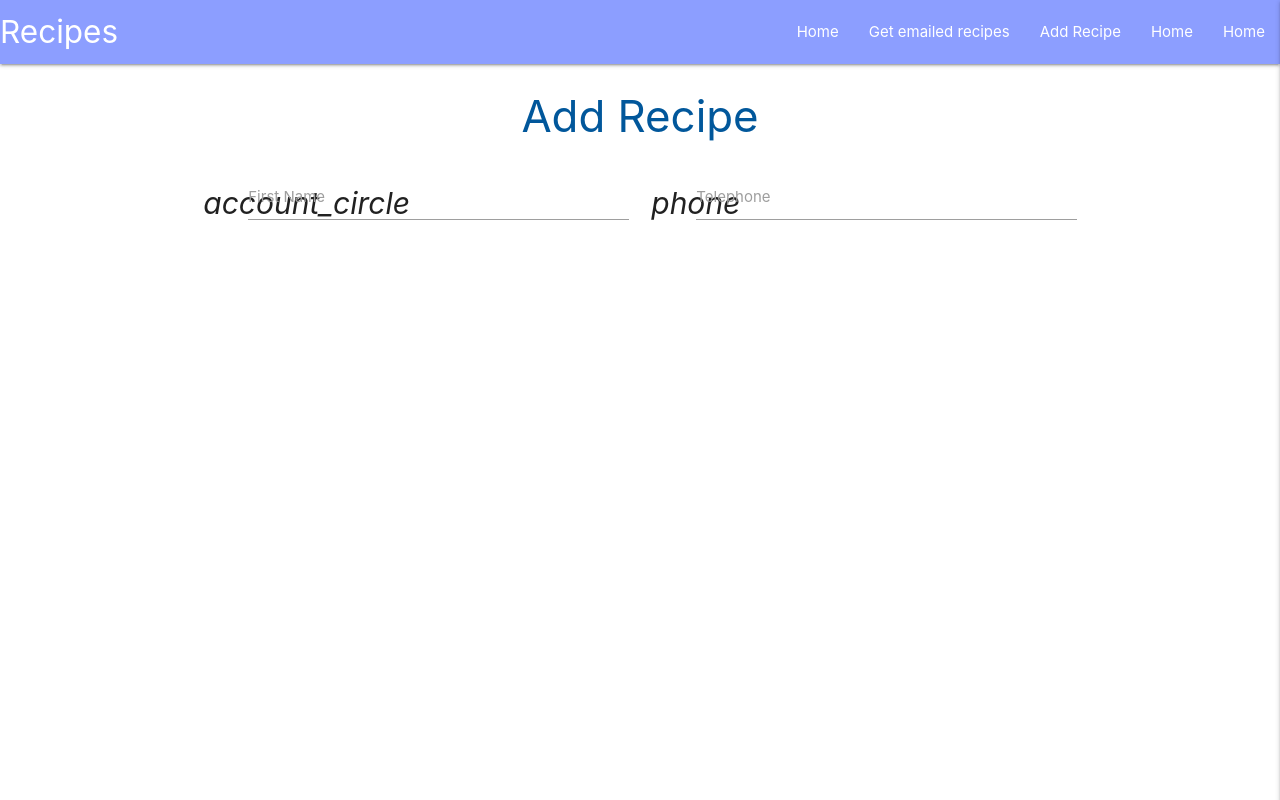
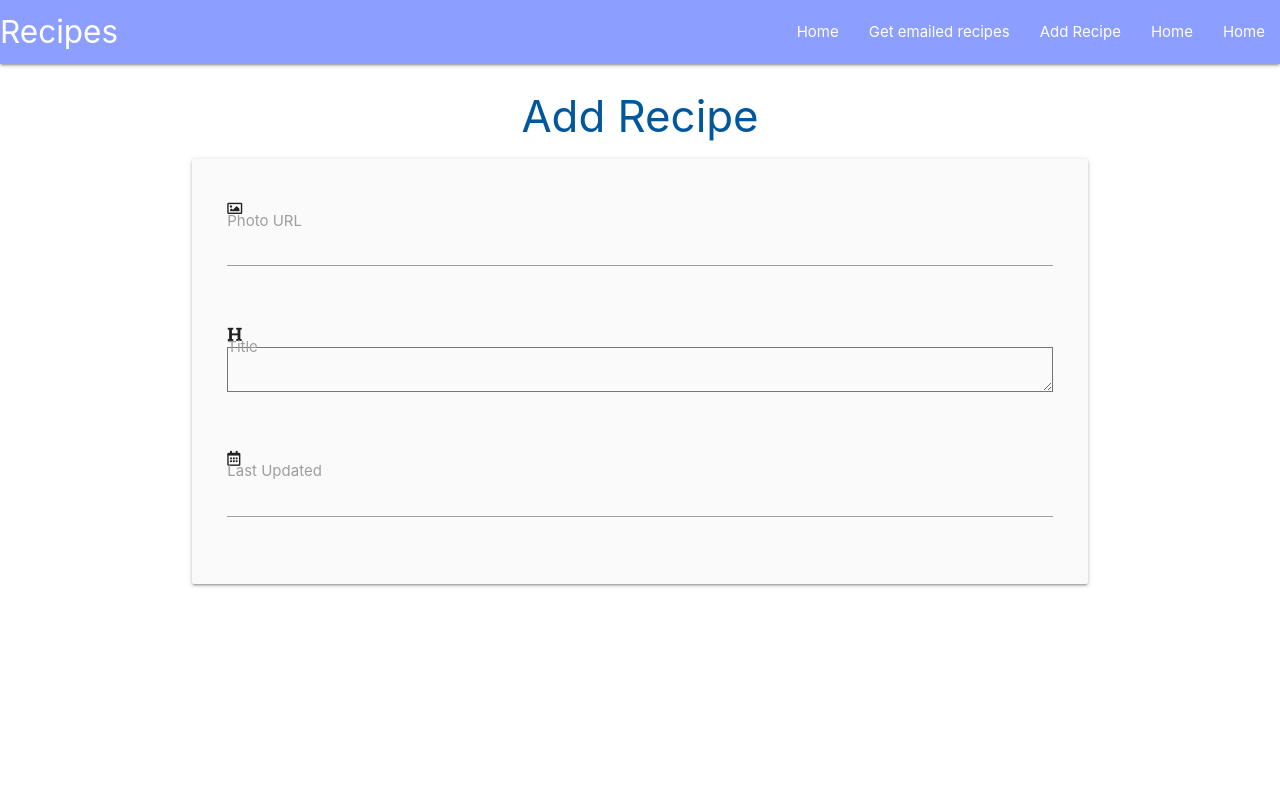
Before and after one commit to mick3/milestone-3, a Flask app: page /add_recipe in a window 1280 px wide. Run offline with Flask 2, Linux system fonts and the light colour scheme; some libraries are stand-ins or nearby versions.

Commit message:
add add recipe input fields

```diff
--- a/static/js/script.js
+++ b/static/js/script.js
@@ -1,3 +1,11 @@
 $(document).ready(function(){
     $('.sidenav').sidenav({edge: "right"});
+    $('.datepicker').datepicker(
+        format: "dd mmmm, yyyy",
+        yearRange: 3,
+        showClearBtn: true,
+        i18n: {
+            done: "Select"
+        }
+    );
   });
--- a/templates/add_recipe.html
+++ b/templates/add_recipe.html
@@ -5,21 +5,35 @@
     Add Recipe
     </h3>
 
-    <div class="row">
+    <div class="row card-panel grey lighten-5">
     <form class="col s12">
       <div class="row">
-        <div class="input-field col s6">
-          <i class="material-icons prefix">account_circle</i>
-          <input id="icon_prefix" type="text" class="validate">
-          <label for="icon_prefix">First Name</label>
+        <div class="input-field col s12">
+          <i class="far fa-image"></i>
+          <input id="photo" name="photo" minlength="5" maxlength="50"
+          type="text" class="validate" required>
+          <label for="photo">Photo URL</label>
         </div>
-        <div class="input-field col s6">
-          <i class="material-icons prefix">phone</i>
-          <input id="icon_telephone" type="tel" class="validate">
-          <label for="icon_telephone">Telephone</label>
+      </div>
+      <div class="row">
+        <div class="input-field col s12">
+          <i class="fas fa-heading"></i>
+          <textarea id="title" name="title" minlength="5" maxlength="200
+          class="materialize-textarea validate" required ></textarea>
+          <label for="title">Title</label>
+        </div>
+      </div>
+      <div class="row">
+        <div class="input-field col s12">
+          <i class="far fa-calendar-alt"></i>
+          <input id="last_updated" name="photo"
+          type="text" class="datepicker validate" required>
+          <label for="last_updated">Last Updated</label>
         </div>
       </div>
     </form>
+    </div>
   </div>
+</div>
 
  {% endblock %}
```
